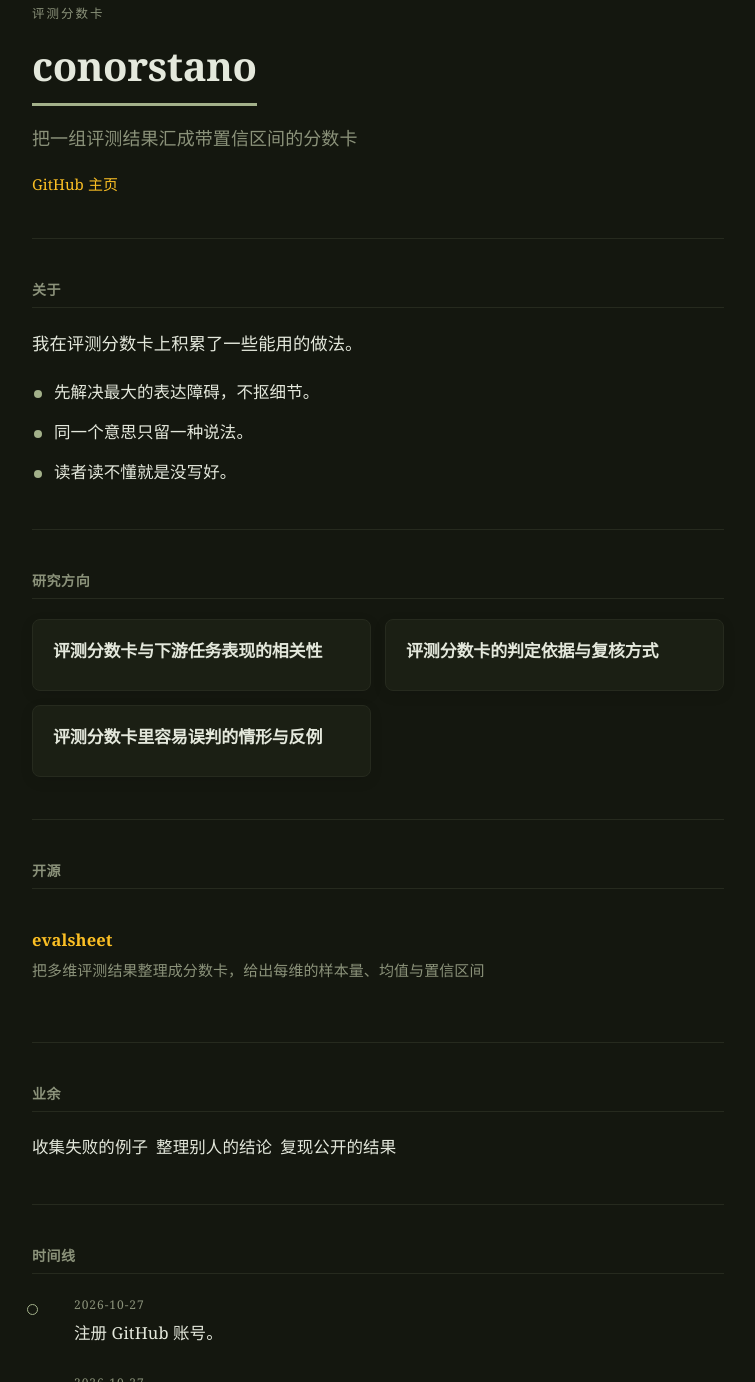
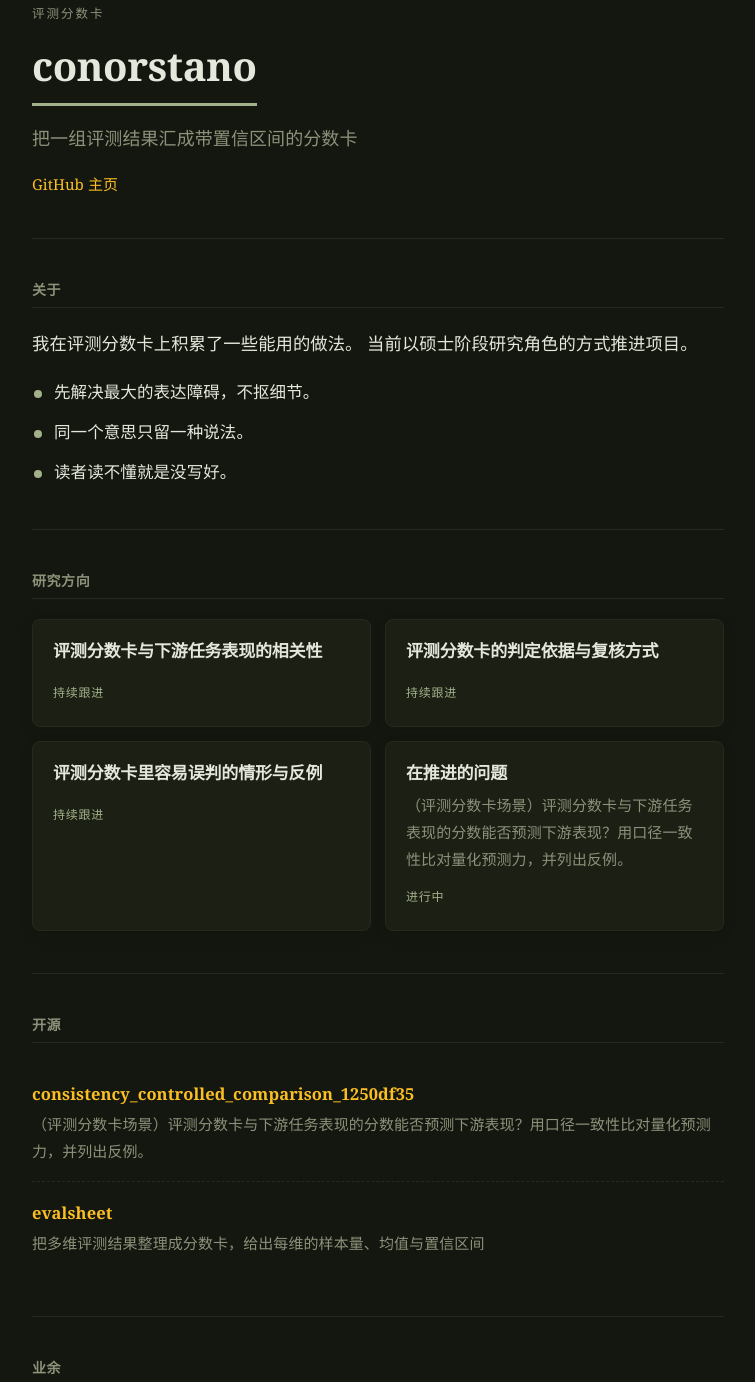
Before and after one commit to conorstano/conorstano.github.io, a plain HTML site: page index.html in a window 1280 px wide. Shown: the part 69-1451 px from the top of the page, without its empty margins (262-1017 px from the left). Drawn offline with Linux system fonts and the light colour scheme.

Commit message:
docs: 更新个人站点

```diff
--- a/index.html
+++ b/index.html
@@ -76,7 +76,7 @@ h2{border-bottom:1px solid #262a1e;padding-bottom:8px;text-transform:none;letter
 
 <section class="about" id="about">
   <h2>关于</h2>
-  <p>我在评测分数卡上积累了一些能用的做法。</p>
+  <p>我在评测分数卡上积累了一些能用的做法。 当前以硕士阶段研究角色的方式推进项目。</p>
   <ul class="traits">
     <li>先解决最大的表达障碍，不抠细节。</li>
     <li>同一个意思只留一种说法。</li>
@@ -89,12 +89,20 @@ h2{border-bottom:1px solid #262a1e;padding-bottom:8px;text-transform:none;letter
   <div class="grid two">
     <article class="card">
       <h3>评测分数卡与下游任务表现的相关性</h3>
+      <span class="status">持续跟进</span>
     </article>
     <article class="card">
       <h3>评测分数卡的判定依据与复核方式</h3>
+      <span class="status">持续跟进</span>
     </article>
     <article class="card">
       <h3>评测分数卡里容易误判的情形与反例</h3>
+      <span class="status">持续跟进</span>
+    </article>
+    <article class="card">
+      <h3>在推进的问题</h3>
+      <p>（评测分数卡场景）评测分数卡与下游任务表现的分数能否预测下游表现？用口径一致性比对量化预测力，并列出反例。</p>
+      <span class="status">进行中</span>
     </article>
   </div>
 </section>
@@ -102,6 +110,9 @@ h2{border-bottom:1px solid #262a1e;padding-bottom:8px;text-transform:none;letter
 <section id="work">
   <h2>开源</h2>
   <ul class="repos">
+    <li><div class="name"><a href="https://github.com/conorstano/consistency_controlled_comparison_1250df35" rel="noopener">consistency_controlled_comparison_1250df35</a></div>
+      <div class="desc">（评测分数卡场景）评测分数卡与下游任务表现的分数能否预测下游表现？用口径一致性比对量化预测力，并列出反例。</div>
+    </li>
     <li><div class="name"><a href="https://github.com/conorstano/evalsheet" rel="noopener">evalsheet</a></div>
       <div class="desc">把多维评测结果整理成分数卡，给出每维的样本量、均值与置信区间</div>
     </li>
```
